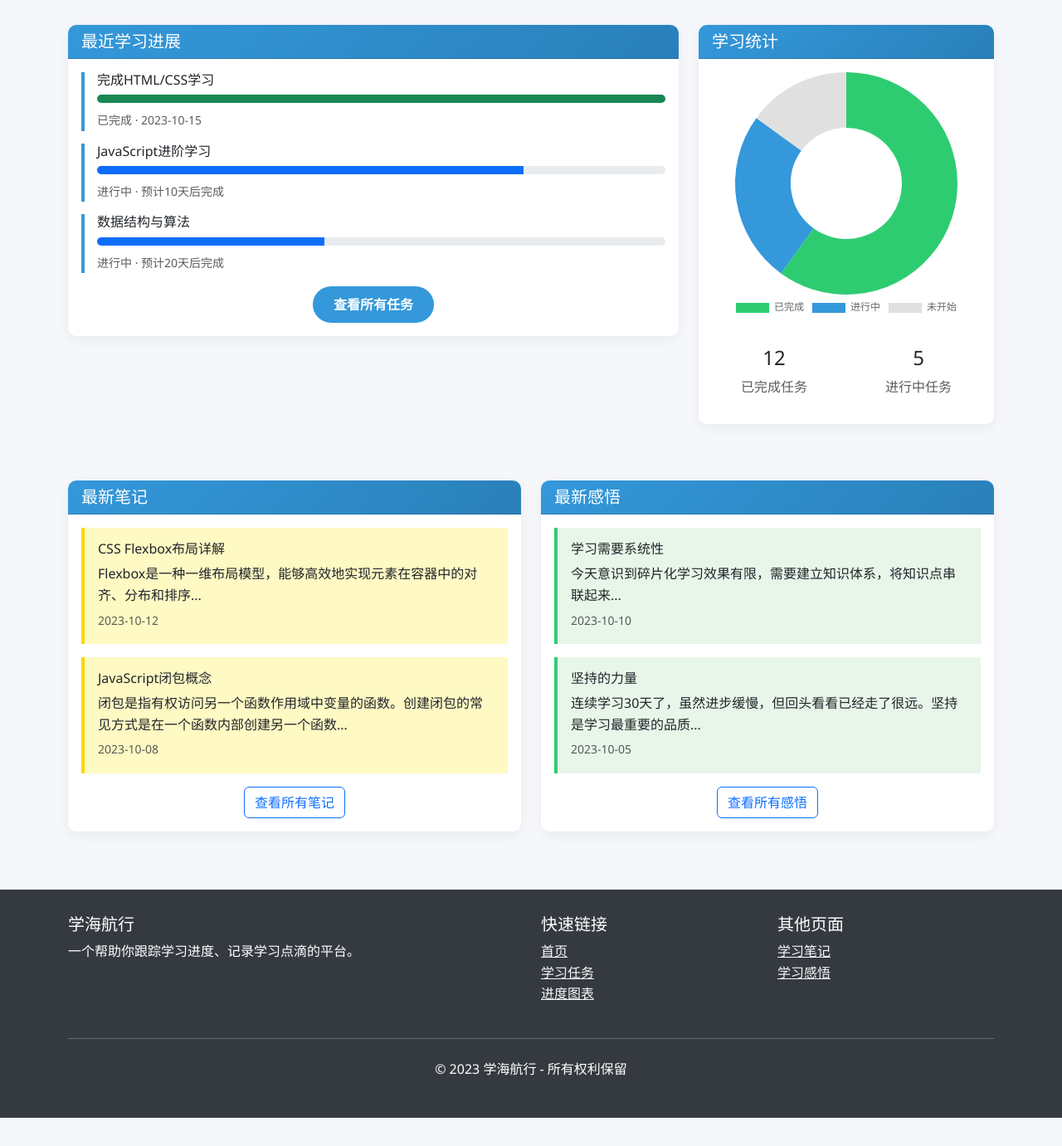
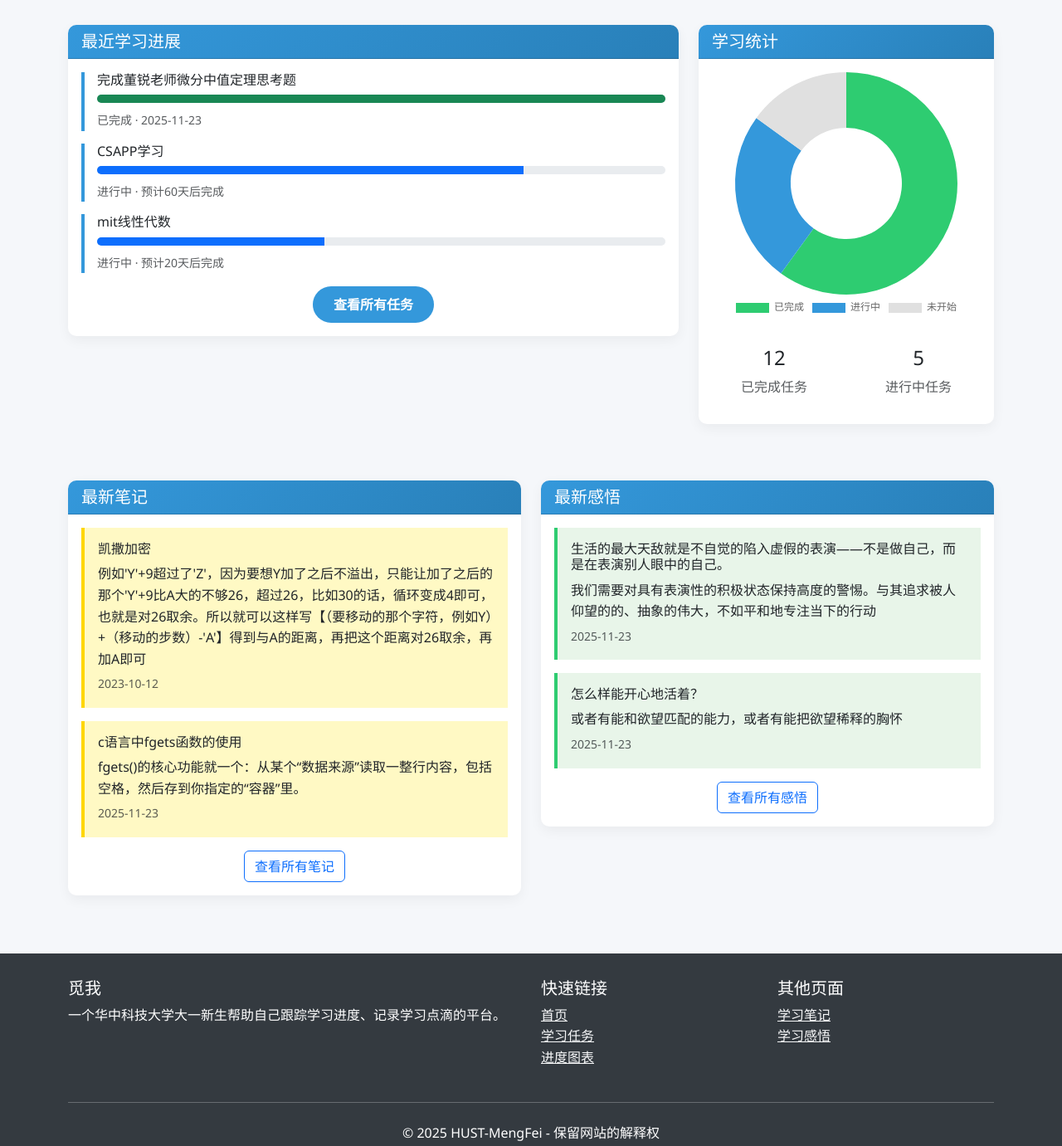
Before and after one commit to Vagrant664/MyWeb, a plain HTML site: page index.html in a window 1280 px wide. Shown: the part 900-2281 px from the top of the page at 83% size. Before the commit the page ends 2247 px from the top, so only its background shows below. Drawn offline with nearby package versions, Linux system fonts and the light colour scheme.

Commit message:
Update index.html

```diff
--- a/index.html
+++ b/index.html
@@ -3,7 +3,7 @@
 <head>
     <meta charset="UTF-8">
     <meta name="viewport" content="width=device-width, initial-scale=1.0">
-    <title>学海航行 - 学习进度可视化平台</title>
+    <title>觅我 - 学习进度可视化平台</title>
     <link href="https://cdn.jsdelivr.net/npm/bootstrap@5.3.0-alpha1/dist/css/bootstrap.min.css" rel="stylesheet">
     <link rel="stylesheet" href="https://cdnjs.cloudflare.com/ajax/libs/font-awesome/6.0.0/css/all.min.css">
     <script src="https://cdn.jsdelivr.net/npm/chart.js"></script>
@@ -126,7 +126,7 @@
     <nav class="navbar navbar-expand-lg navbar-dark">
         <div class="container">
             <a class="navbar-brand" href="index.html">
-                <i class="fas fa-graduation-cap me-2"></i>学海航行
+                <i class="fas fa-graduation-cap me-2"></i>觅我
             </a>
             <button class="navbar-toggler" type="button" data-bs-toggle="collapse" data-bs-target="#navbarNav">
                 <span class="navbar-toggler-icon"></span>
@@ -228,21 +228,21 @@
                     </div>
                     <div class="card-body">
                         <div class="task-item">
-                            <h6>完成HTML/CSS学习</h6>
+                            <h6>完成董锐老师微分中值定理思考题</h6>
                             <div class="progress mb-2">
                                 <div class="progress-bar bg-success" style="width: 100%"></div>
                             </div>
-                            <small class="text-muted">已完成 · 2023-10-15</small>
+                            <small class="text-muted">已完成 · 2025-11-23</small>
                         </div>
                         <div class="task-item">
-                            <h6>JavaScript进阶学习</h6>
+                            <h6>CSAPP学习</h6>
                             <div class="progress mb-2">
                                 <div class="progress-bar" style="width: 75%"></div>
                             </div>
-                            <small class="text-muted">进行中 · 预计10天后完成</small>
+                            <small class="text-muted">进行中 · 预计60天后完成</small>
                         </div>
                         <div class="task-item">
-                            <h6>数据结构与算法</h6>
+                            <h6>mit线性代数</h6>
                             <div class="progress mb-2">
                                 <div class="progress-bar" style="width: 40%"></div>
                             </div>
@@ -289,14 +289,15 @@
                     </div>
                     <div class="card-body">
                         <div class="note-card p-3 mb-3">
-                            <h6>CSS Flexbox布局详解</h6>
-                            <p class="mb-1">Flexbox是一种一维布局模型，能够高效地实现元素在容器中的对齐、分布和排序...</p>
+                            <h6>凯撒加密</h6>
+                            <p class="mb-1">例如'Y'+9超过了'Z'，因为要想Y加了之后不溢出，只能让加了之后的那个'Y'+9比A大的不够26，超过26，比如30的话，循环变成4即可，也就是对26取余。所以就可以这样写【（要移动的那个字符，例如Y）+（移动的步数）-'A'】得到与A的距离，再把这个距离对26取余，再加A即可
+</p>
                             <small class="text-muted">2023-10-12</small>
                         </div>
                         <div class="note-card p-3">
-                            <h6>JavaScript闭包概念</h6>
-                            <p class="mb-1">闭包是指有权访问另一个函数作用域中变量的函数。创建闭包的常见方式是在一个函数内部创建另一个函数...</p>
-                            <small class="text-muted">2023-10-08</small>
+                            <h6>c语言中fgets函数的使用</h6>
+                            <p class="mb-1"> fgets()的核心功能就一个：从某个“数据来源”读取一整行内容，包括空格，然后存到你指定的“容器”里。</p>
+                            <small class="text-muted">2025-11-23</small>
                         </div>
                         <div class="text-center mt-3">
                             <a href="web/notes.html" class="btn btn-outline-primary">查看所有笔记</a>
@@ -311,14 +312,14 @@
                     </div>
                     <div class="card-body">
                         <div class="reflection-card p-3 mb-3">
-                            <h6>学习需要系统性</h6>
-                            <p class="mb-1">今天意识到碎片化学习效果有限，需要建立知识体系，将知识点串联起来...</p>
-                            <small class="text-muted">2023-10-10</small>
+                            <h6>生活的最大天敌就是不自觉的陷入虚假的表演——不是做自己，而是在表演别人眼中的自己。</h6>
+                            <p class="mb-1">我们需要对具有表演性的积极状态保持高度的警惕。与其追求被人仰望的的、抽象的伟大，不如平和地专注当下的行动</p>
+                            <small class="text-muted">2025-11-23</small>
                         </div>
                         <div class="reflection-card p-3">
-                            <h6>坚持的力量</h6>
-                            <p class="mb-1">连续学习30天了，虽然进步缓慢，但回头看看已经走了很远。坚持是学习最重要的品质...</p>
-                            <small class="text-muted">2023-10-05</small>
+                            <h6>怎么样能开心地活着？</h6>
+                            <p class="mb-1">或者有能和欲望匹配的能力，或者有能把欲望稀释的胸怀</p>
+                            <small class="text-muted">2025-11-23</small>
                         </div>
                         <div class="text-center mt-3">
                             <a href="web/reflections.html" class="btn btn-outline-primary">查看所有感悟</a>
@@ -334,8 +335,8 @@
         <div class="container">
             <div class="row">
                 <div class="col-md-6">
-                    <h5>学海航行</h5>
-                    <p>一个帮助你跟踪学习进度、记录学习点滴的平台。</p>
+                    <h5>觅我</h5>
+                    <p>一个华中科技大学大一新生帮助自己跟踪学习进度、记录学习点滴的平台。</p>
                 </div>
                 <div class="col-md-3">
                     <h5>快速链接</h5>
@@ -355,7 +356,7 @@
             </div>
             <hr class="my-4 bg-light">
             <div class="text-center">
-                <p>&copy; 2023 学海航行 - 所有权利保留</p>
+                <p>&copy; 2025 HUST-MengFei - 保留网站的解释权</p>
             </div>
         </div>
     </footer>
```
